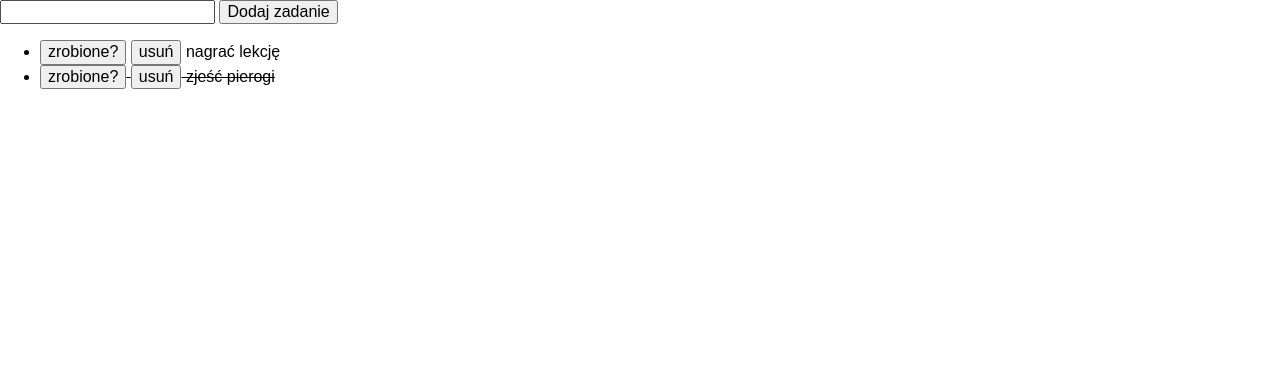
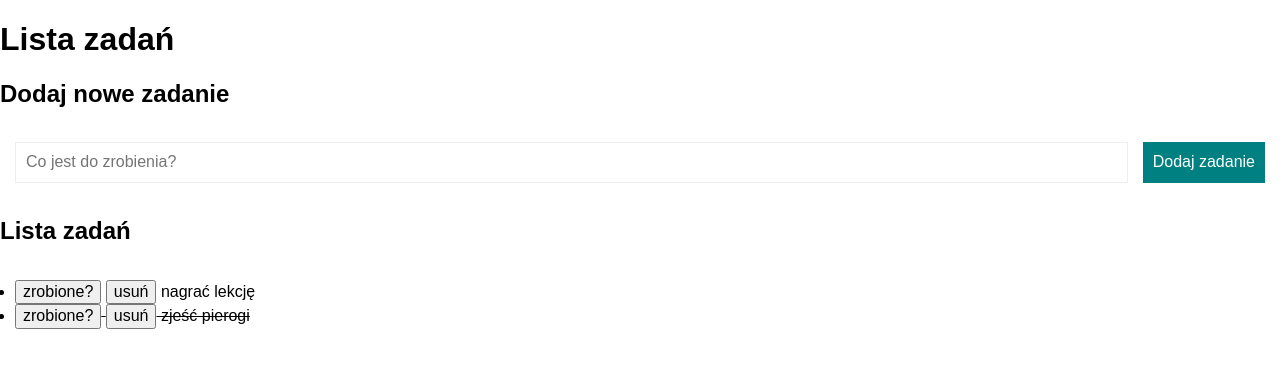
Before and after one commit to Klaudia-bit/to-do-list, a plain HTML site: page index.html in a window 1280 px wide. Drawn offline with nearby package versions, Linux system fonts and the light colour scheme; a web font is replaced by a local one.

Commit message:
added form

```diff
--- a/index.html
+++ b/index.html
@@ -12,21 +12,28 @@
         crossorigin="anonymous" />
     <!--css-->
     <link rel="stylesheet" href="css/style.css">
+    <link rel="stylesheet" href="css/header.css">
+    <link rel="stylesheet" href="css/form.css">
     <!--googleFonts-->
     <link rel="preconnect" href="https://fonts.gstatic.com">
-    <link href="https://fonts.googleapis.com/css2?family=Imbue:wght@300;600&display=swap" rel="stylesheet">
+    <link href="https://fonts.googleapis.com/css2?family=Montserrat:wght@300;600;700&display=swap" rel="stylesheet">
     <!--js-->
     <script defer src="js/script.js"></script>
 </head>
 
 <body>
-    <form class="js-form">
-        <input class="js-newTask">
-        <button>Dodaj zadanie</button>
-    </form>
-
-    <ul class="js-tasks"></ul>
-
+    <h1 class="header">Lista zadań</h1>
+    <div class="container">
+        <h2 class="header header--form">Dodaj nowe zadanie</h2>
+        <form class="js-form form">
+            <input class="js-newTask form__newTask" placeholder="Co jest do zrobienia?">
+            <button class="button_newTask">Dodaj zadanie</button>
+        </form>
+    </div>
+    <div class="container">
+        <h2 class="header header--form">Lista zadań</h2>
+        <ul class="js-tasks tasks"></ul>
+    </div>
 </body>
 
 </html>
```
